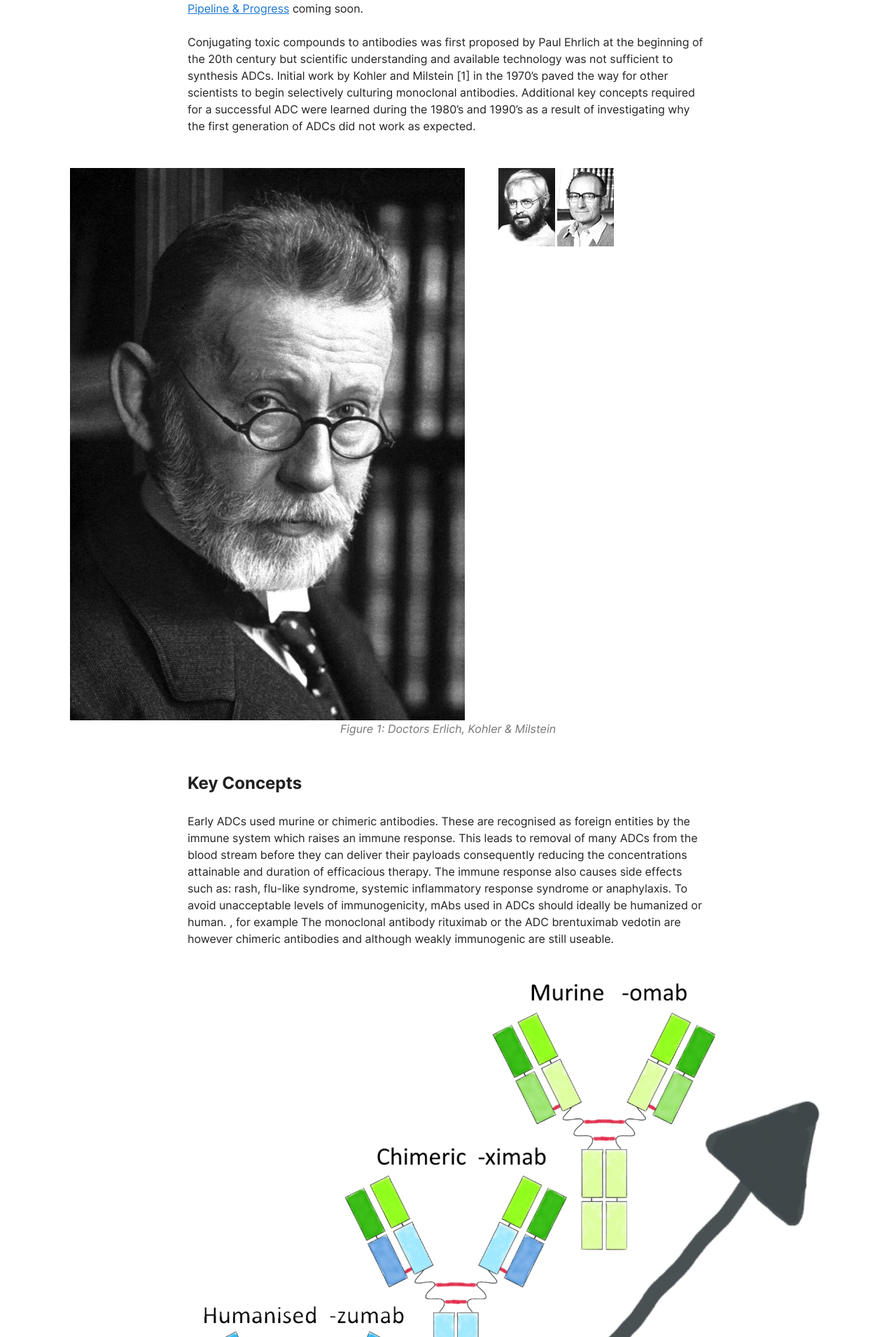
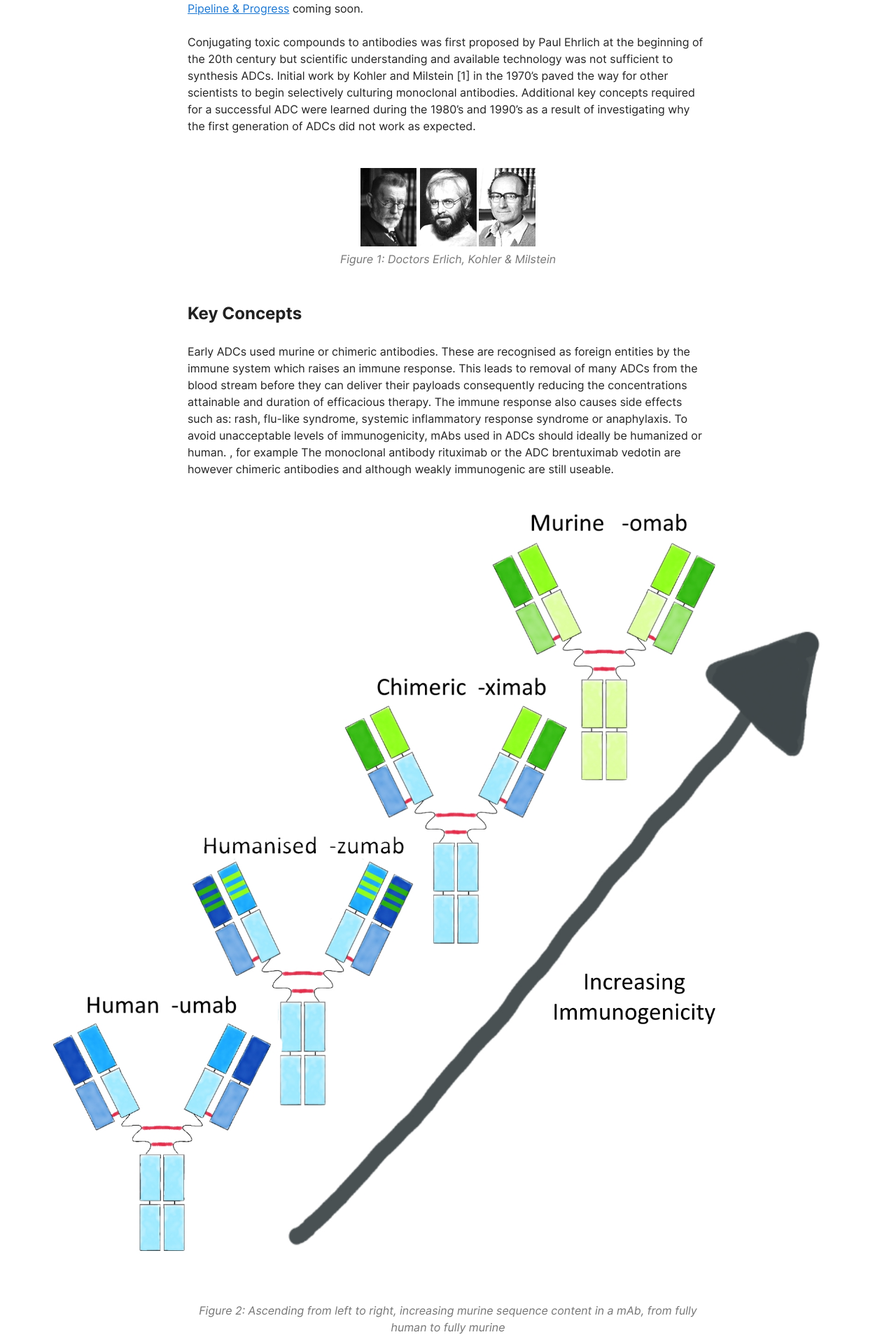
Before and after one commit to qphl/mabstalk.com, a Jekyll site: the page built from _posts/2015-01-28-adcs-origins-and-obstacles.md, in a window 1280 px wide. Shown: the part 456-2366 px from the top of the page at 70% size. Built offline with Jekyll 4.4.1, drawn with Linux system fonts in a browser that asks for light colours.

Commit message:
Fixes gallery styles

```diff
--- a/_includes/styles.scss
+++ b/_includes/styles.scss
@@ -7,7 +7,6 @@
 @import "components.container";
 @import "components.footer";
 @import "components.hero";
-@import "components.gallery";
 @import "components.meta";
 @import "components.navbar";
 @import "components.post-list";
--- a/_posts/2015-01-28-adcs-origins-and-obstacles.md
+++ b/_posts/2015-01-28-adcs-origins-and-obstacles.md
@@ -15,10 +15,7 @@ This is the fourth article in a series of five blog posts that are putting ADCs
 Conjugating toxic compounds to antibodies was first proposed by Paul Ehrlich at the beginning of the 20th century but scientific understanding and available technology was not sufficient to synthesis ADCs. Initial work by Kohler and Milstein [1] in the 1970’s paved the way for other scientists to begin selectively culturing monoclonal antibodies. Additional key concepts required for a successful ADC were learned during the 1980’s and 1990’s as a result of investigating why the first generation of ADCs did not work as expected.
 
 <figure>
-    <div class="gallery">
-        <img src="/images/Paul_Ehrlich_4.jpg" alt="Paul Ehrlich">
-        <img src="/images/Kohler-and-Milstein.png" alt="Kohler and Milstein">
-    </div>
+    <img src="/images/Ehrlich-Kohler-and-Milstein.png" alt="Ehrlich, Kohler and Milstein">
     <figcaption>Figure 1: Doctors Erlich, Kohler & Milstein</figcaption>
 </figure>
 
--- a/_sass/_components.gallery.scss
+++ /dev/null
@@ -1,9 +0,0 @@
-.gallery {
-    align-items: flex-start;
-    display: flex;
-    img {
-        height: auto;
-        margin: 0 1.5rem;
-        max-width: 50%;
-    }
-}
```
Also changed, not shown: images/Ehrlich-Kohler-and-Milstein.png (added), images/Kohler-and-Milstein.png (deleted), images/Paul_Ehrlich_4.jpg (deleted).
